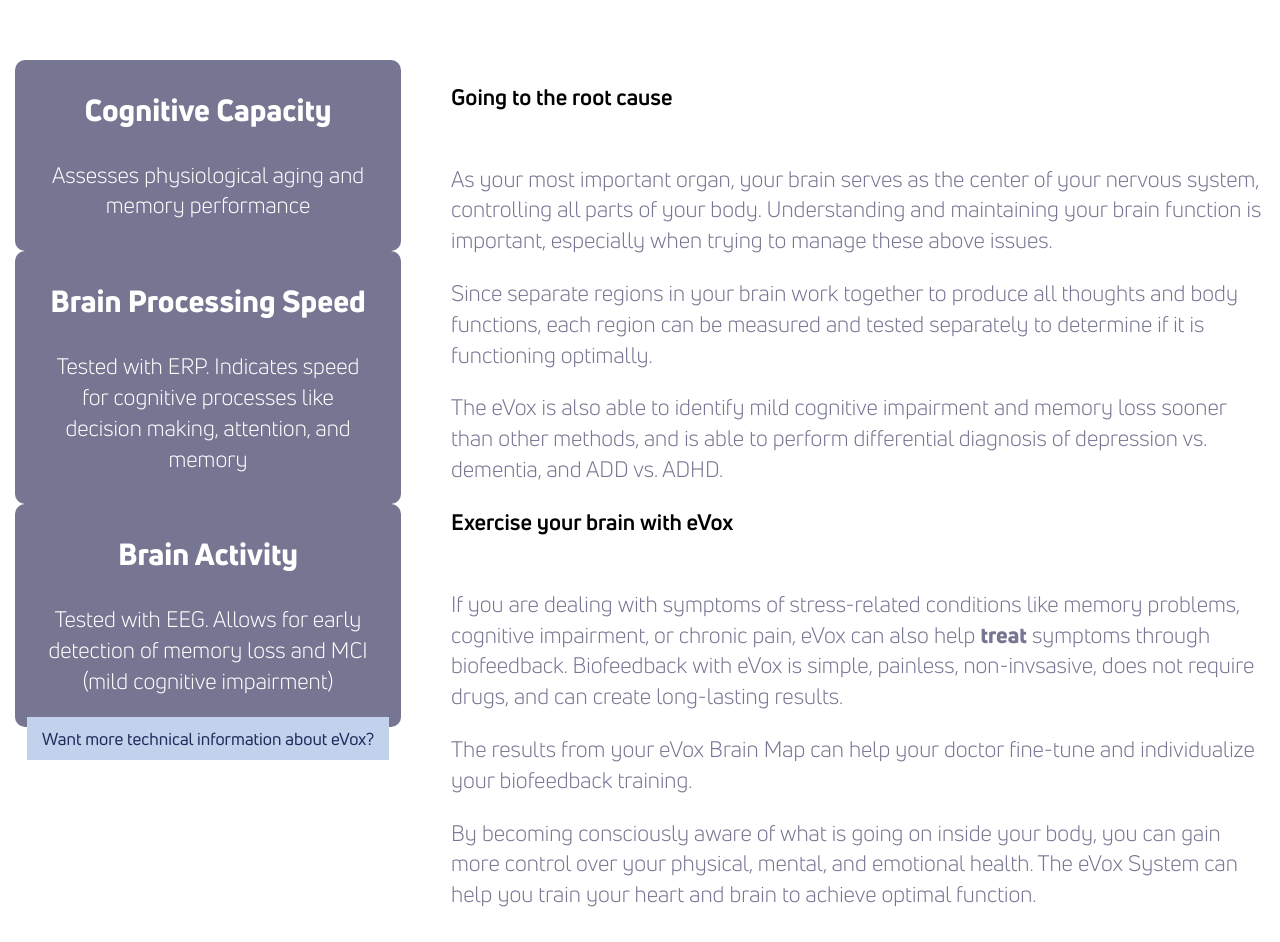
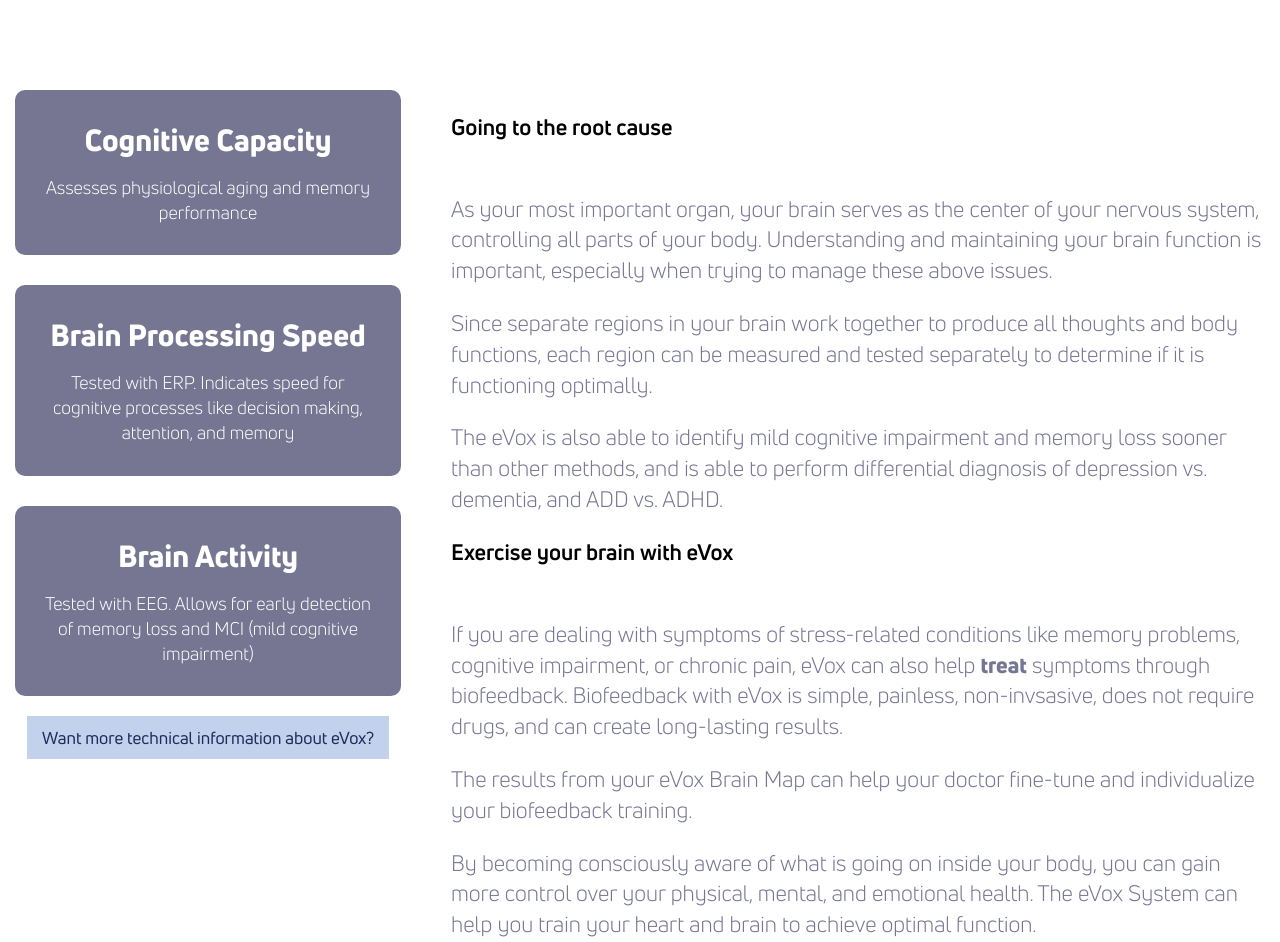
Before and after one commit to theneverwoods/gerstenberg.clinic, a Jekyll site: the page built from services/evox.html, in a window 1280 px wide. Shown: the part 1613-2555 px from the top of the page. Built offline with Jekyll 4.4.1, drawn with Linux system fonts in a browser that asks for light colours; grey boxes are pictures that could not be loaded.

Commit message:
fix selector issue on evox page
.blurb + X should be
.video + X
in this case

```diff
--- a/css/evox.scss
+++ b/css/evox.scss
@@ -5,7 +5,7 @@
 @import "variables";
 
 
-.blurb + .row {
+.video + .row {
 	padding-bottom: 0 !important;
 
 	.card:not(:last-of-type) {
```
